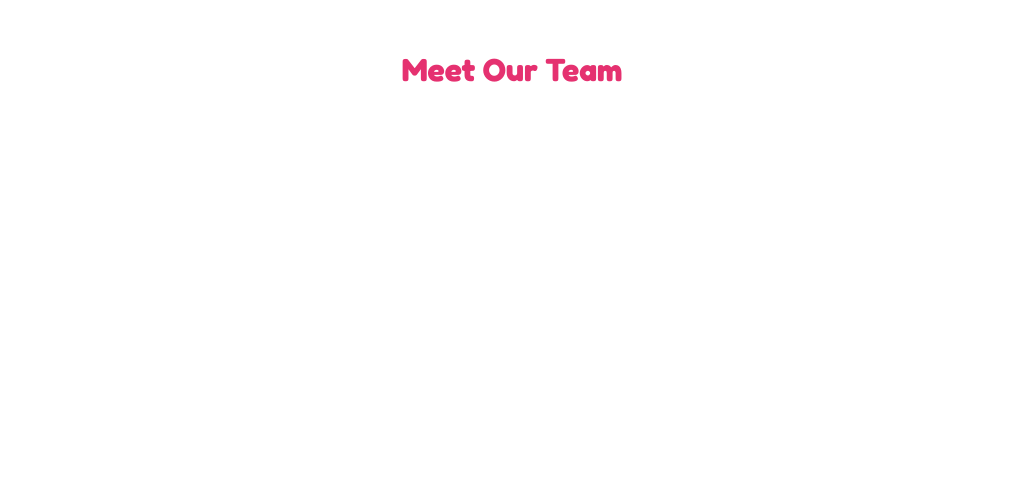
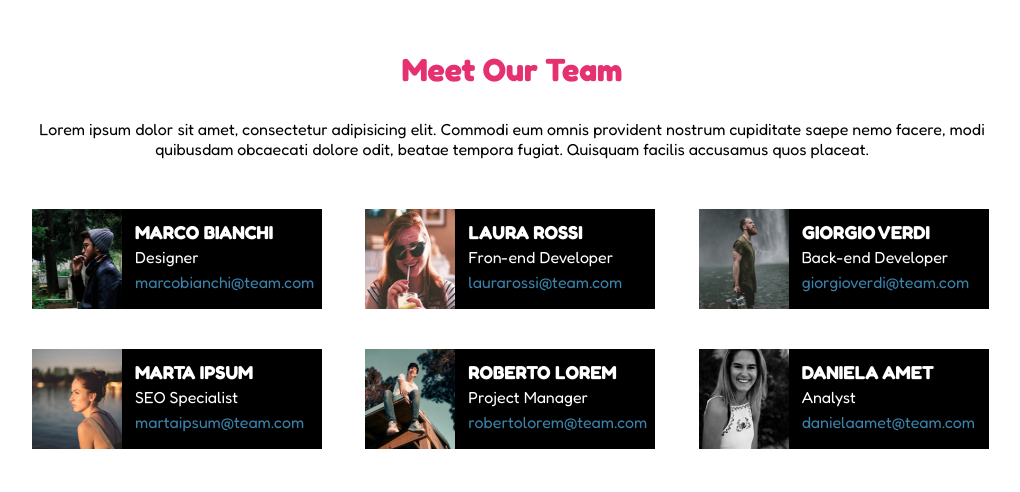
Before and after one commit to Eros000/html-css-float-cards, a plain HTML site: page index.html in a window 1280 px wide. Shown: the whole page, without its empty margins (128-1148 px from the left). Drawn offline with Linux system fonts and the light colour scheme.

Commit message:
Esercizio completato

```diff
--- a/css/style.css
+++ b/css/style.css
@@ -17,7 +17,7 @@ body{
 }
 
 .container{
-    width: 1200px;
+    max-width: 1000px;
     margin: 0 auto;
 }
 
@@ -38,22 +38,50 @@ h1{
 
 
 
-
-
-
-
-
-
-
-
-
-
-
-
-
-
-
-
 /*
 MAIN
 */
+
+/*section-1*/
+#first-section{
+    text-align: center;
+    margin-top: 30px;
+    margin-bottom: 50px;
+}
+
+/*section-2*/
+
+.columns > * {
+    float: left;
+    text-align: center;
+    width: calc(100% / 3);
+    margin-bottom: 20px;
+    padding-left: 10px;
+
+}
+
+.clearfix::after{
+    content: "";
+    display: table;
+    clear:both
+}
+
+.img{
+    width: 100px;
+    height: 100px;
+}
+
+.box{
+    width: 200px;
+    height: 100px;
+    background-color: black;
+    color: white;
+    text-align: left;
+    padding-top: 11px;
+    padding-left: 13px;
+    line-height: 25px;
+}
+
+.email{
+    color: #3B81A9;
+}
--- a/index.html
+++ b/index.html
@@ -20,6 +20,8 @@
 
     <div class="container">
 
+        <!--Header-->
+
         <header>
 
             <h1>
@@ -30,9 +32,176 @@
 
         <main>
 
+            <!--paragraph section-->
+
+            <section id="first-section">
+                <p>
+                    Lorem ipsum dolor sit amet, consectetur adipisicing elit. Commodi eum omnis provident nostrum cupiditate saepe nemo facere, modi quibusdam obcaecati dolore odit, beatae tempora fugiat. Quisquam facilis accusamus quos placeat.
+                </p>
+            </section>
+
+            <!--Contacts section-->
+
+            <section class="columns clearfix">
+
+                <div>
+
+                    <div class="columns clearfix">
+
+                        <img class="img" src="img/male1.png" alt="">
 
 
+                        <div class="box">
+                            <h3>
+                                MARCO BIANCHI
+                            </h3>
 
+                            <p>
+                                Designer
+                            </p>
+
+                            <p class="email">
+                                marcobianchi@team.com
+                            </p>
+
+                        </div>
+
+                    </div>
+
+                </div>
+
+                <div>
+
+                    <div class="columns clearfix">
+
+                        <img class="img" src="img/female1.png" alt="">
+
+
+                        <div class="box">
+                            <h3>
+                                LAURA ROSSI
+                            </h3>
+
+                            <p>
+                                Fron-end Developer
+                            </p>
+
+                            <p class="email">
+                                laurarossi@team.com
+                            </p>
+
+                        </div>
+
+                    </div>
+
+                </div>
+
+                <div>
+
+                    <div class="columns clearfix">
+
+                        <img class="img" src="img/male2.png" alt="">
+
+
+                        <div class="box">
+                            <h3>
+                                GIORGIO VERDI
+                            </h3>
+
+                            <p>
+                                Back-end Developer
+                            </p>
+
+                            <p class="email">
+                                giorgioverdi@team.com
+                            </p>
+
+                        </div>
+
+                    </div>
+
+                </div>
+
+                <div>
+
+                    <div class="columns clearfix">
+
+                        <img class="img" src="img/female2.png" alt="">
+
+
+                        <div class="box">
+                            <h3>
+                                MARTA IPSUM
+                            </h3>
+
+                            <p>
+                                SEO Specialist
+                            </p>
+
+                            <p class="email">
+                                martaipsum@team.com
+                            </p>
+
+                        </div>
+
+                    </div>
+
+                </div>
+
+                <div>
+
+                    <div class="columns clearfix">
+
+                        <img class="img" src="img/male3.png" alt="">
+
+
+                        <div class="box">
+                            <h3>
+                                ROBERTO LOREM
+                            </h3>
+
+                            <p>
+                                Project Manager
+                            </p>
+
+                            <p class="email">
+                                robertolorem@team.com
+                            </p>
+
+                        </div>
+
+                    </div>
+
+                </div>
+
+                <div>
+
+                    <div class="columns clearfix">
+
+                        <img class="img" src="img/female3.png" alt="">
+
+
+                        <div class="box">
+                            <h3>
+                                DANIELA AMET
+                            </h3>
+
+                            <p>
+                                Analyst
+                            </p>
+
+                            <p class="email">
+                                danielaamet@team.com
+                            </p>
+
+                        </div>
+
+                    </div>
+
+                </div>
+
+
+            </section>
 
         </main>
 
```
